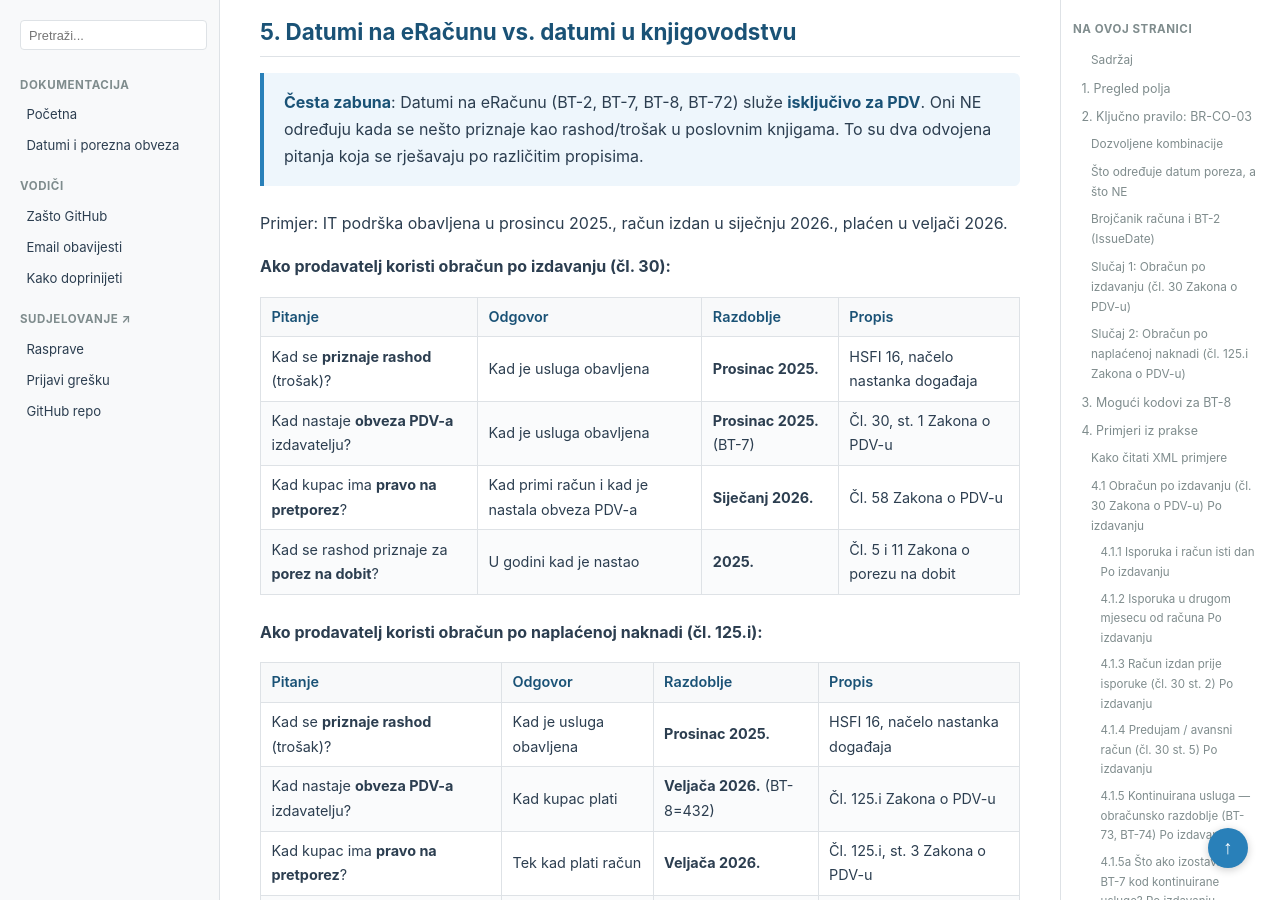
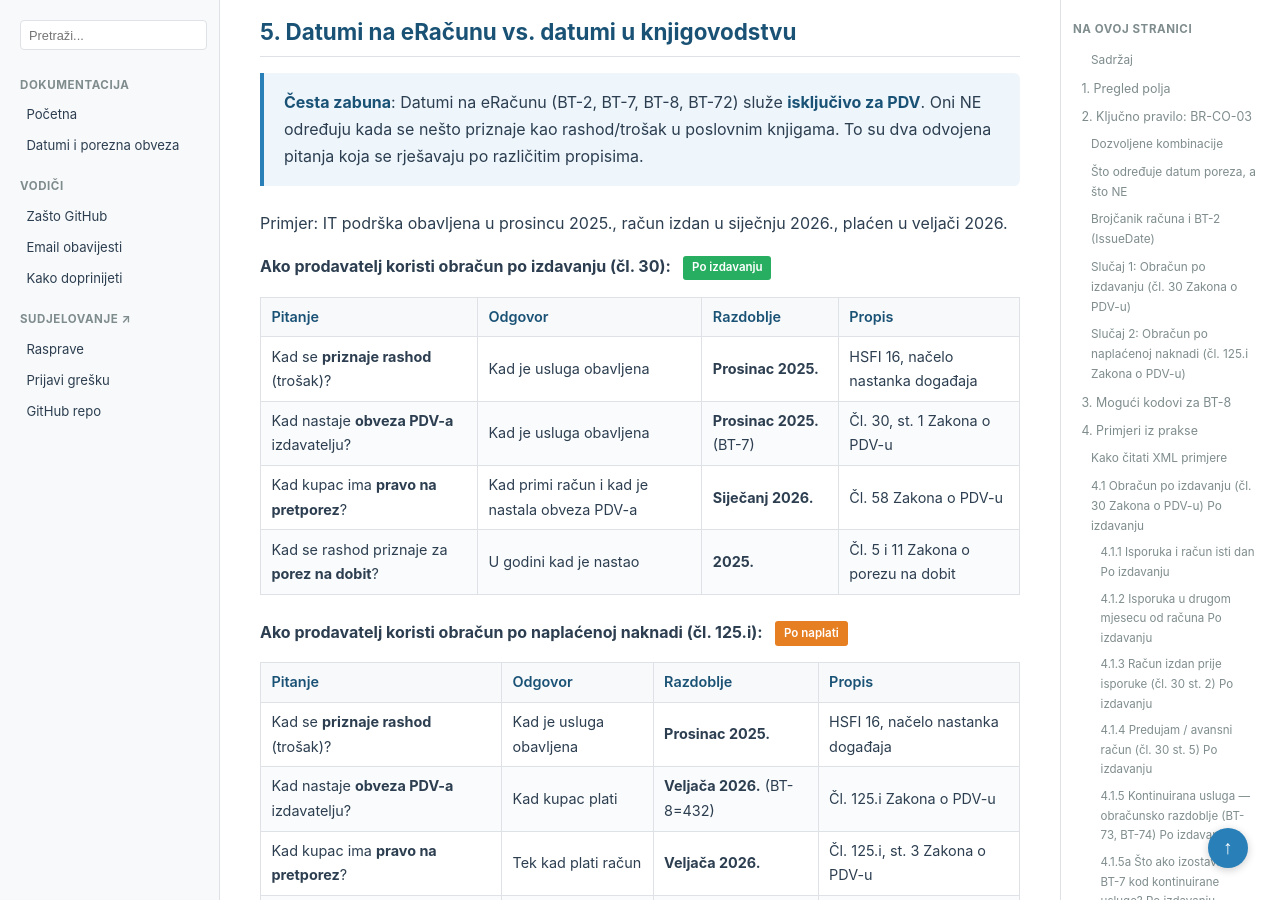
Before and after one commit to dageci/eracun-fiskalizacija-datumi, a Jekyll site: the page built from docs/eracun-datumi-poreza-workflow.md, in a window 1280 px wide and 900 px high, scrolled down 22768 px. Built offline with Jekyll 4.4.1, drawn with Linux system fonts in a browser that asks for light colours.

Commit message:
dodani badgevi u sekciju 5 (PDV vs knjigovodstvo) uz oba nacina obracuna

```diff
--- a/docs/eracun-datumi-poreza-workflow.md
+++ b/docs/eracun-datumi-poreza-workflow.md
@@ -788,7 +788,7 @@ U primjerima ispod prikazujemo isječke XML koda eRačuna. Kod je **obojan** za
 
 Primjer: IT podrška obavljena u prosincu 2025., račun izdan u siječnju 2026., plaćen u veljači 2026.
 
-**Ako prodavatelj koristi obračun po izdavanju (čl. 30):**
+**Ako prodavatelj koristi obračun po izdavanju (čl. 30):** <span class="badge-izdavanje">Po izdavanju</span>
 
 | Pitanje | Odgovor | Razdoblje | Propis |
 |---------|---------|-----------|--------|
@@ -797,7 +797,7 @@ Primjer: IT podrška obavljena u prosincu 2025., račun izdan u siječnju 2026.,
 | Kad kupac ima **pravo na pretporez**? | Kad primi račun i kad je nastala obveza PDV-a | **Siječanj 2026.** | Čl. 58 Zakona o PDV-u |
 | Kad se rashod priznaje za **porez na dobit**? | U godini kad je nastao | **2025.** | Čl. 5 i 11 Zakona o porezu na dobit |
 
-**Ako prodavatelj koristi obračun po naplaćenoj naknadi (čl. 125.i):**
+**Ako prodavatelj koristi obračun po naplaćenoj naknadi (čl. 125.i):** <span class="badge-naplata">Po naplati</span>
 
 | Pitanje | Odgovor | Razdoblje | Propis |
 |---------|---------|-----------|--------|
```
Also changed, not shown: eracun-datumi-poreza-workflow.md (+2 -2 lines).
